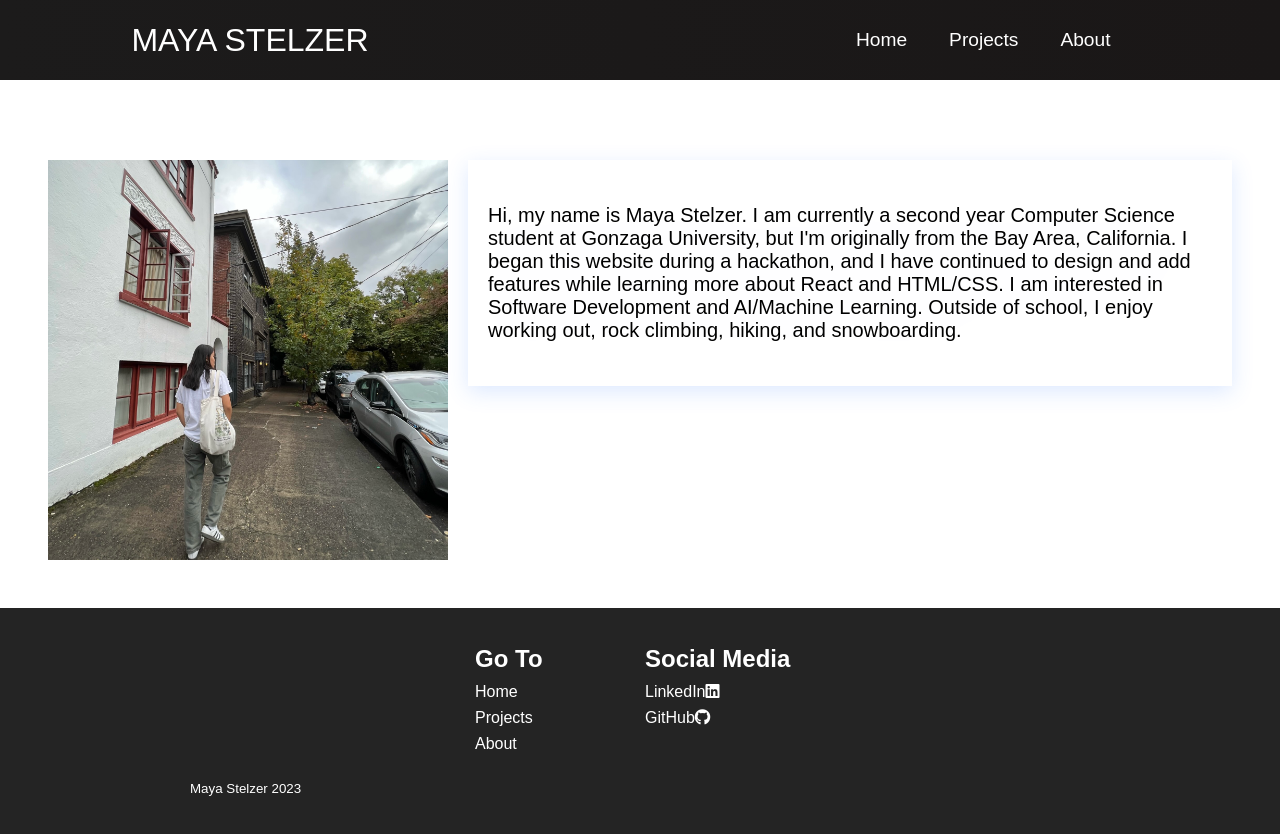
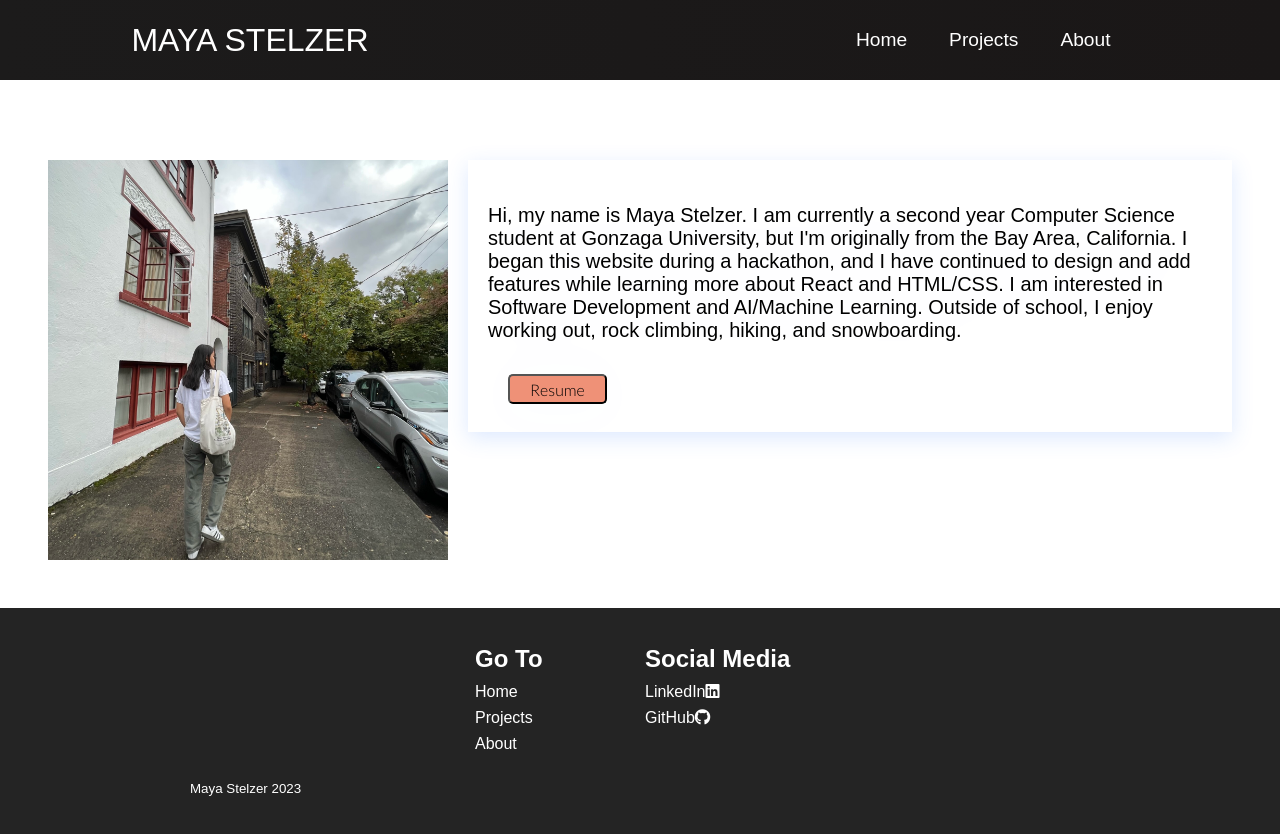
Before and after one commit to MayaStelzer/personalwebsite, a React (Create React App) app: page /personalwebsite/about in a window 1280 px wide. Shown: the top 834 px of the page. Built offline with nearby package versions, Linux system fonts and the light colour scheme.

Commit message:
added resume button

```diff
--- a/src/components/AboutSection.css
+++ b/src/components/AboutSection.css
@@ -11,6 +11,20 @@
 
 .row .column {
     width: 40%;
+}
+
+.resume__button {
+    height: 30px;
+    border-radius: 5px;
+    background-color: #ef9177;
+    padding-left: 20px;
+    padding-right: 20px;
+    font-family: 'Lato', sans-serif;
+    font-size: 16px;
+}
+
+.btn {
+    position: right;
 }
 
 .profile-content {
@@ -90,7 +104,7 @@
     }
     .profile-images {
         width: fit-content;
-        margin: 50px 100px 5px;
+        margin: 5% 10% 10px;
         max-width: fit-content;
     }
     .row .column {
--- a/src/components/AboutSection.js
+++ b/src/components/AboutSection.js
@@ -1,5 +1,8 @@
 import React, {useState} from 'react'
 import './AboutSection.css';
+import resume from '../images/resume.pdf'
+import { Button } from './Button';
+
 
 export function AboutSection({ imageUrls }) {
     const [imageIndex, setImageIndex] = useState(0);
@@ -30,6 +33,11 @@ export function AboutSection({ imageUrls }) {
                     I began this website during a hackathon, and I have continued to design and add features while learning more about React and HTML/CSS. I am
                     interested in Software Development and AI/Machine Learning. Outside of school, I enjoy working out, rock climbing, hiking, and snowboarding.
                     </p>
+                    <div className='btn'>
+                        <a href="MayaStelzerResume.pdf" download="MayaStelzerResume.pdf">
+                        <button className='resume__button'>Resume</button>
+                        </a>
+                    </div>
                 </div>
             </div>
         </div>
```
Also changed, not shown: 1 other file (tests, documents, lock files or other folders).
